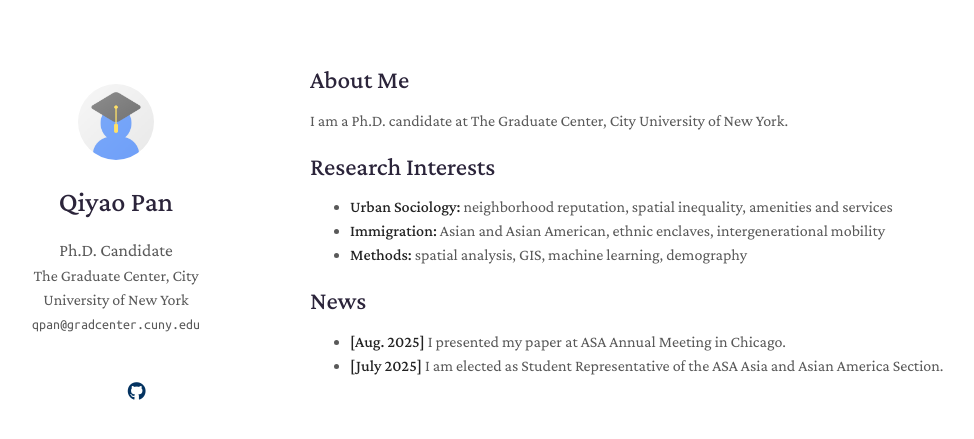
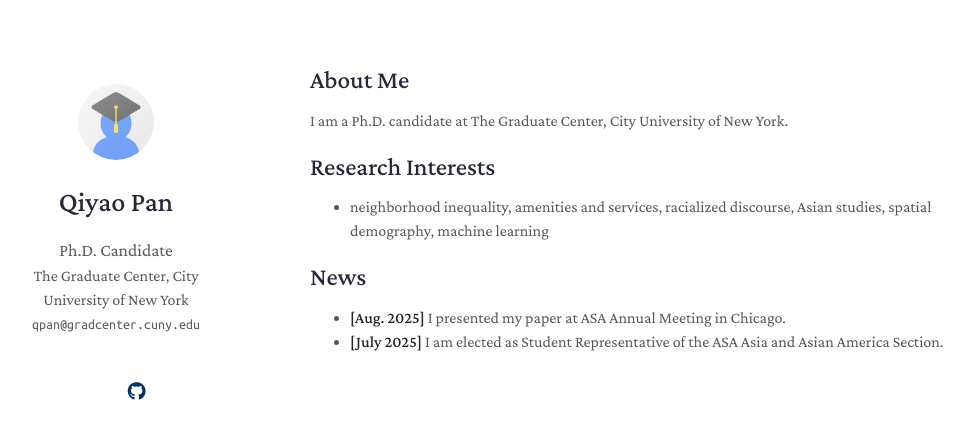
Before and after one commit to qiyao-pan/qiyao-pan.github.io, a Jekyll site: the page built from index.md, in a window 1280 px wide. Shown: the top 439 px of the page, without its empty margins (160-1134 px from the left). Built offline with Jekyll 4.4.1, drawn with Linux system fonts in a browser that asks for light colours; a style sheet for code colours, icons or effects is not loaded; our own code applies the rules of GitHub Pages for plain Markdown files.

Commit message:
Update index.md

```diff
--- a/index.md
+++ b/index.md
@@ -8,9 +8,7 @@ I am a Ph.D. candidate at The Graduate Center, City University of New York.
 
 ## Research Interests
 
-- **Urban Sociology:** neighborhood reputation, spatial inequality, amenities and services
-- **Immigration:** Asian and Asian American, ethnic enclaves, intergenerational mobility
-- **Methods:** spatial analysis, GIS, machine learning, demography
+- neighborhood inequality, amenities and services, racialized discourse, Asian studies, spatial demography, machine learning
 
 ## News
 
```
